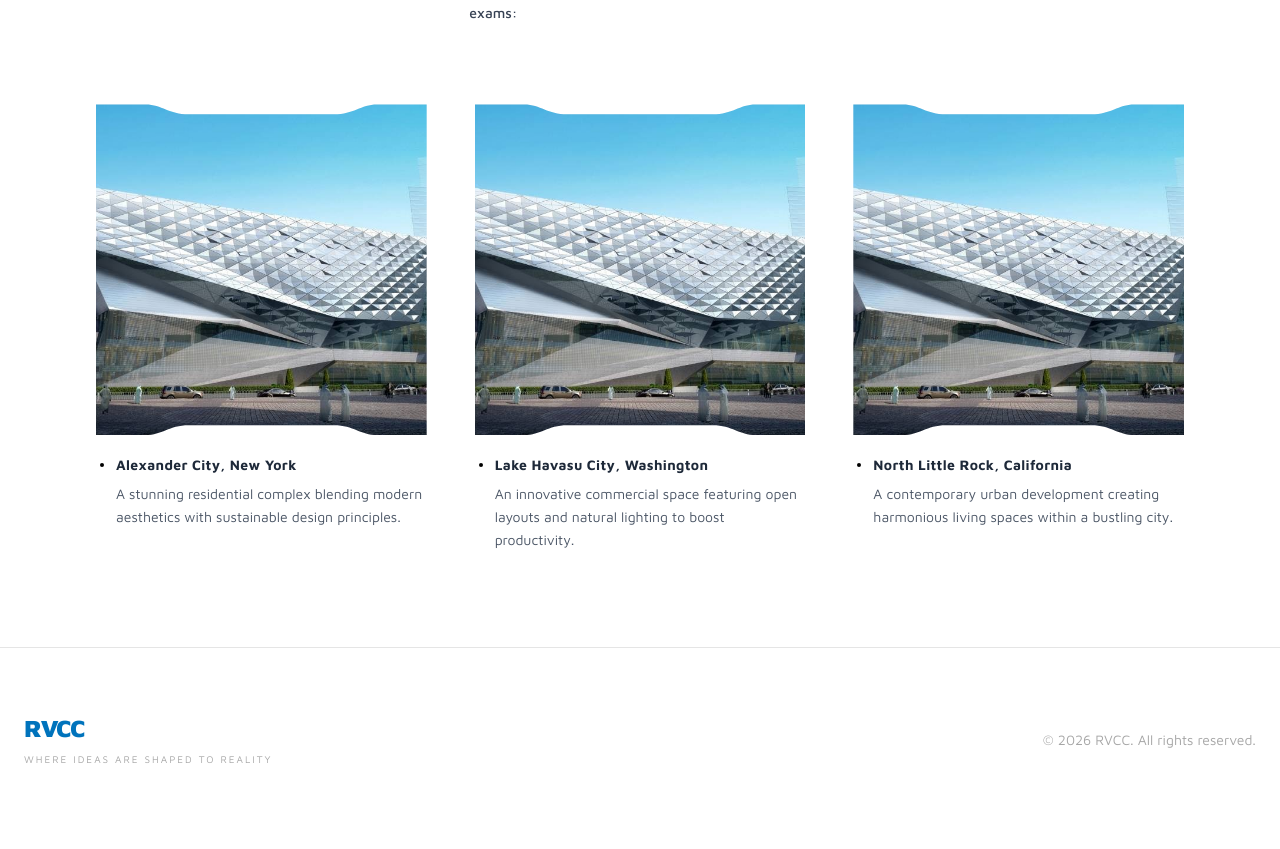
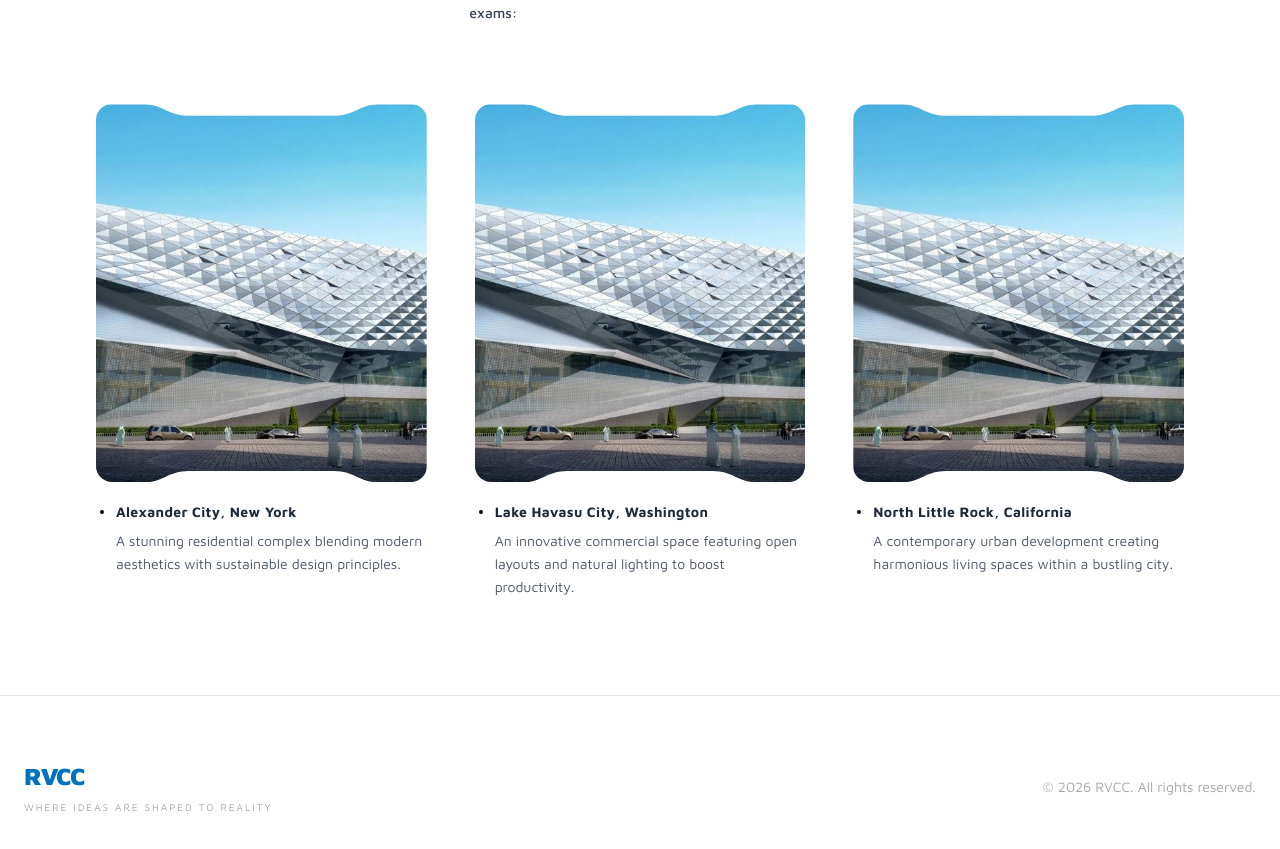
Before and after one commit to sandflareinnovations-projects/RVCC, a Next.js app in the folder apps/web/: page / in a window 1280 px wide. Shown: the part 2397-3246 px from the top of the page. Built offline with nearby package versions, Linux system fonts and the light colour scheme.

Commit message:
feat(recent-projects): update aspect ratio to 3.5/4 and add rounded corners

```diff
--- a/apps/web/src/features/home/RecentProjects.tsx
+++ b/apps/web/src/features/home/RecentProjects.tsx
@@ -85,7 +85,7 @@ export const RecentProjects = () => {
           {PROJECTS.map((project, index) => (
             <div key={index} className="flex flex-col gap-5">
               <div
-                className="relative aspect-square w-full overflow-hidden bg-gray-100"
+                className="relative aspect-[3.5/4] w-full overflow-hidden rounded-2xl bg-gray-100"
                 style={{ clipPath: "url(#project-mask)" }}
               >
                 <Image
```
